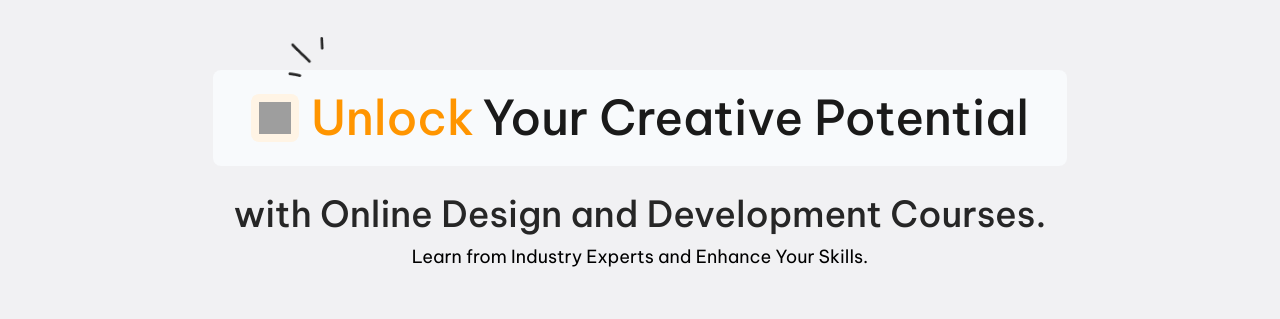
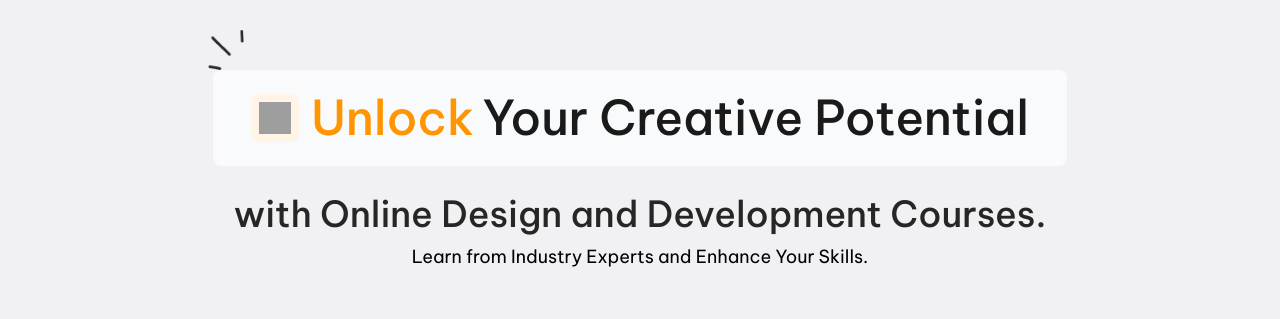
Before and after one commit to nishe66/React-Router-Dom, a React (Vite) app: page / in a window 1280 px wide. Shown: the part 155-474 px from the top of the page. Built offline with nearby package versions, Linux system fonts and the light colour scheme; grey boxes are pictures that could not be loaded.

Commit message:
commit change

```diff
--- a/src/components/Hero.jsx
+++ b/src/components/Hero.jsx
@@ -16,13 +16,13 @@ const Hero = () => {
      <div className='container font-be-vietnam-pro mx-auto'>
        <div className='pt-20 pb-16 h-auto mx-auto'>
         <div className=''>
-        <div className='text-center'>
-       <img className='line-img w-9 h-10 absolute top-48 left-72'
+        <div className='text-center relative'>
+       <img className='line-img w-9 h-10 absolute -top-10 left-52'
        src={lineimg} alt=""/>
        <div className='flex items-center mx-auto w-2/3 py-3 bg-slate-50  justify-center rounded-lg'>
        <img className='bg-[#FFF4E5] p-2 rounded-lg w-12 h-12 mr-3'
        src={iconimg} alt=""/>
-       <h1 className='text-5xl font-medium  leading-[72px] inline-block items-center relative text-[#1A1A1A] rounded-md'>
+       <h1 className='text-5xl font-medium  leading-[72px] inline-block items-center  text-[#1A1A1A] rounded-md'>
       <span className=' text-[#FF9500] mr-2'>Unlock</span>Your Creative Potential</h1>
       </div>
       <h2 className='text-4xl font-medium leading-[57px] text-[#262626] mt-5'>with Online Design and Development Courses.</h2>
```
